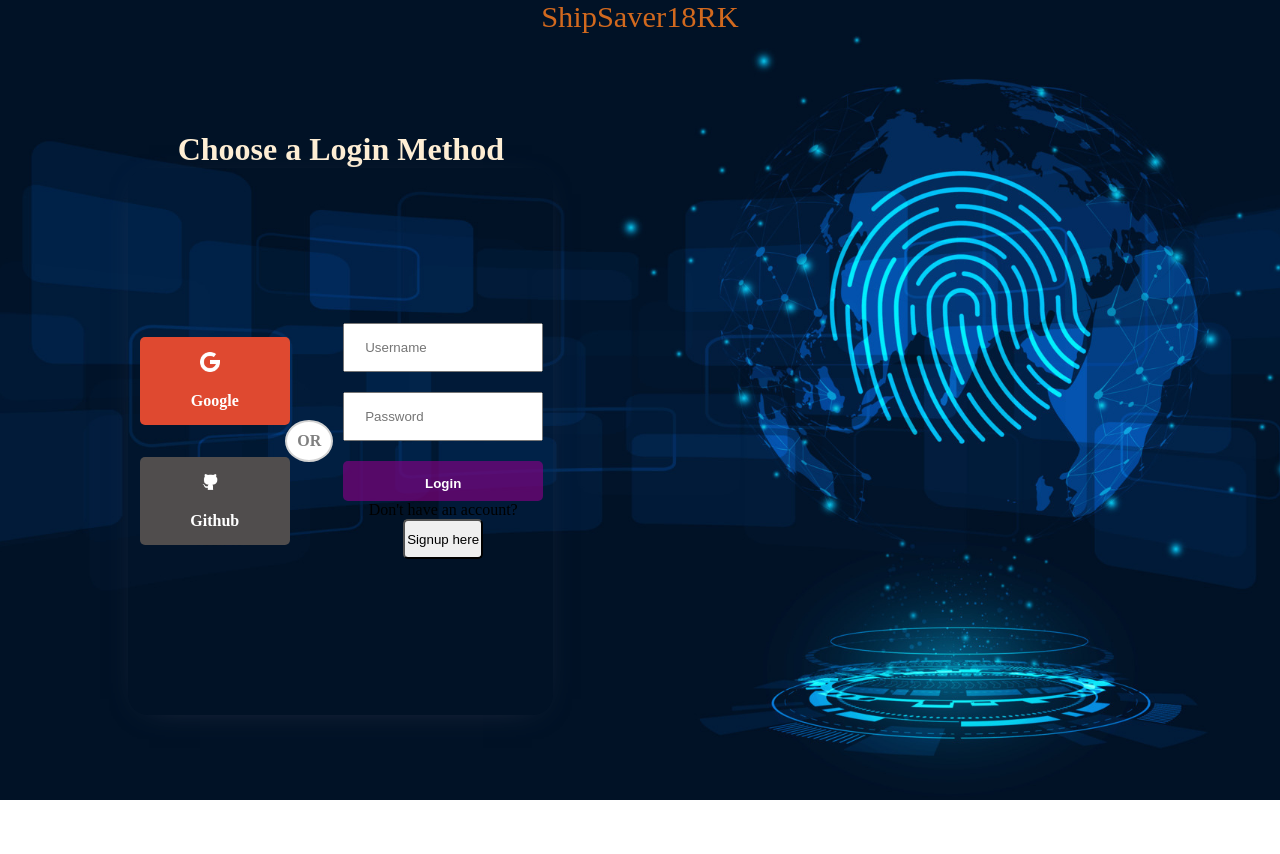
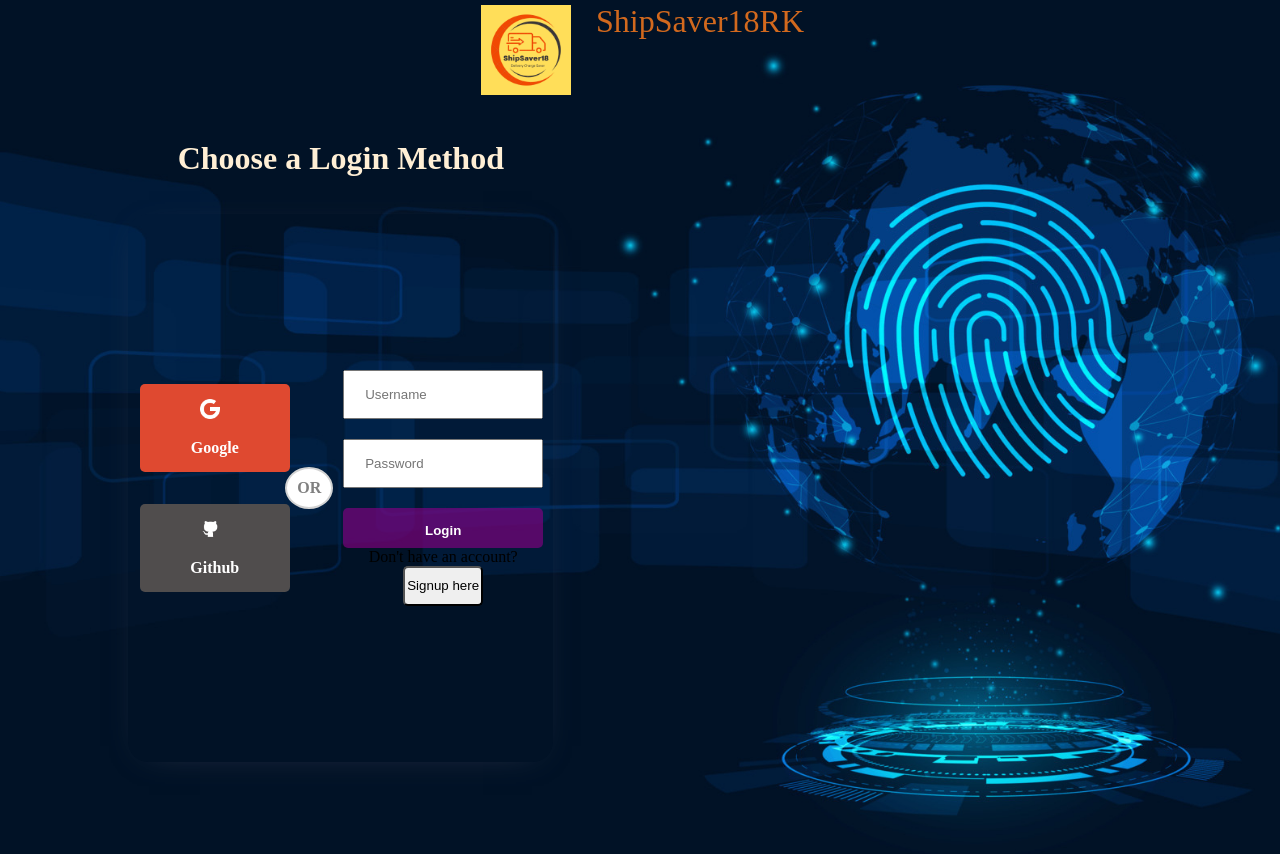
Before and after one commit to Monil-007/ShipsSaver18-FrontendSite, a React (Create React App) app: page / in a window 1280 px wide. Shown: the top 854 px of the page. Before the commit the page ends 800 px from the top, so only its background shows below. Built offline with nearby package versions, Linux system fonts and the light colour scheme; no server answers.

Commit message:
css modify

```diff
--- a/src/components/Authentication/Login/Login.css
+++ b/src/components/Authentication/Login/Login.css
@@ -15,19 +15,26 @@
     overflow-y: hidden;
 }
 
-.subAuth {
+.subauth {
     display: flex;
-    flex-direction: column;
+    gap: 20px;
+    /* justify-content: flex-start; */
 }
 
-logoI {
-    margin-left: 0%;
-    margin-top: 2%;
-    ;
+.logoImg {
+
+    display: inline-block;
+    /* Ensures the image doesn't break the line */
+    max-width: 100px;
+    /* Adjust to your preferred maximum width */
+    height: auto;
+    /* Automatically adjust height to maintain aspect ratio */
+    padding: 5px;
 }
 
 .TitleLogo {
-    font-size: 1.9rem;
+    margin-top: 3px;
+    font-size: 2rem;
     color: chocolate;
     margin-right: 0%;
 }
@@ -46,22 +53,23 @@ logoI {
     justify-content: center;
     /* background-color: whitesmoke;
  */
-    transition: background-color 0.3s ease;
+    /* transition: background-color 0.3s ease;*/
 }
 
 .loginTitle {
-    position: static;
+    position: fixed;
     top: 140px;
     color: papayawhip;
 }
 
 
-.login:hover {
+/* .login:hover {
     background-color: rgba(0, 0, 0, 0.5);
-    /* Apply a semi-transparent background color */
-    backdrop-filter: blur(10px);
+
+backdrop-filter: blur(10px);
 }
 
+*/
 .wrapper {
     width: 90%;
     height: 75%;
--- a/src/components/Authentication/Login/Login.jsx
+++ b/src/components/Authentication/Login/Login.jsx
@@ -6,6 +6,7 @@ import axios from 'axios';
 import { useState, useEffect } from 'react';
 import { useNavigate } from 'react-router-dom';
 import AuthBG from '../../../assets/icons/AuthBG.jpg';
+import ShipSaver18Logo from '../../../assets/icons/ShipSaver18Logo.png'
 //import Signup from '../Signup/Signup';
 
 const Login = () => {
@@ -56,7 +57,7 @@ const Login = () => {
     return (
         <div className="authPage">
             <div className="subauth">
-                <div className="logoImg"></div>
+                <img className="logoImg" src={ShipSaver18Logo}></img>
                 <div className="TitleLogo">ShipSaver18RK</div>
             </div>
 
--- a/src/components/Authentication/Signup/Signup.css
+++ b/src/components/Authentication/Signup/Signup.css
@@ -2,7 +2,39 @@
     /* margin-top: 3vh; */
     width: 100%;
     height: 120%;
-    background-color: whitesmoke;
+    display: flex;
+    flex-direction: column;
+    align-items: center;
+}
+
+.subauth {
+    display: flex;
+    gap: 20px;
+    /* justify-content: flex-start; */
+}
+
+.logoImg {
+
+    display: inline-block;
+    /* Ensures the image doesn't break the line */
+    max-width: 100px;
+    /* Adjust to your preferred maximum width */
+    height: auto;
+    /* Automatically adjust height to maintain aspect ratio */
+    padding: 5px;
+}
+
+/* logoI {
+    margin-left: 0%;
+    margin-top: 2%;
+    ;
+} */
+
+.TitleLogo {
+    margin-top: 3px;
+    font-size: 2rem;
+    color: chocolate;
+    margin-right: 0%;
 }
 
 .signup {
@@ -11,18 +43,18 @@
     display: flex;
     align-items: center;
     justify-content: center;
-    background-color: whitesmoke;
+    /* background-color: whitesmoke; */
     transition: background-color 0.3s ease;
 }
 
+/*
 .signup:hover {
     background-color: rgba(0, 0, 0, 0.5);
-    /* Apply a semi-transparent background color */
-    backdrop-filter: blur(10px);
+
+backdrop-filter: blur(10px);
 }
 
-
-
+*/
 .wrapper {
     width: 90%;
     height: 75%;
--- a/src/components/Authentication/Signup/Signup.jsx
+++ b/src/components/Authentication/Signup/Signup.jsx
@@ -5,6 +5,8 @@ import Google from '../../../assets/icons/google.png';
 import Github from "../../../assets/icons/github.png";
 import './Signup.css';
 import { useNavigate } from 'react-router-dom';
+import ShipSaver18Logo from '../../../assets/icons/ShipSaver18Logo.png'
+
 
 const Signup = () => {
 
@@ -48,6 +50,10 @@ const Signup = () => {
     }
     return (
         <div className="authPage">
+            <div className="subauth">
+                <img className="logoImg" src={ShipSaver18Logo}></img>
+                <div className="TitleLogo">ShipSaver18RK</div>
+            </div>
             <div className="signup">
                 <h1 className="signupTitle">Choose a Signup Method</h1>
                 <div className="wrapper">
--- a/src/components/Navbar/Navbar.css
+++ b/src/components/Navbar/Navbar.css
@@ -61,6 +61,7 @@ li {
     border-radius: 5px;
 }
 
+
 .login:hover {
     background-color: black;
     color: white;
```
